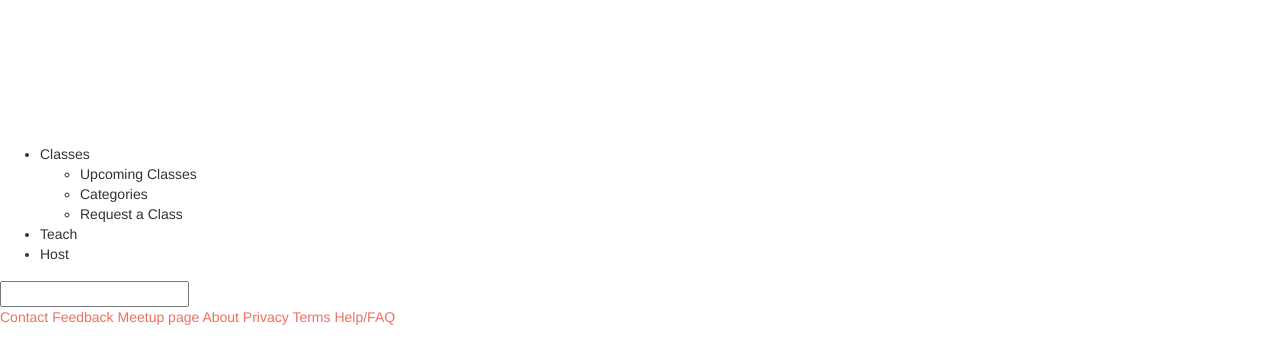
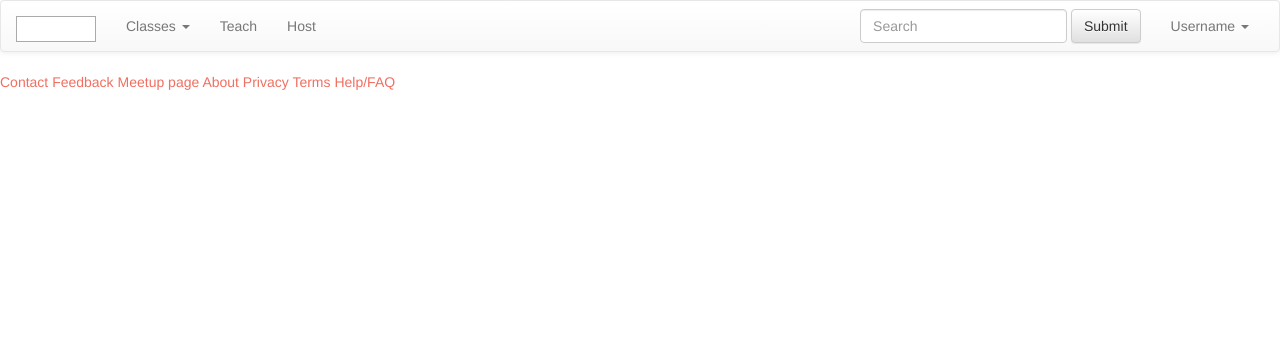
Before and after one commit to hai5nguy/LocalLearners, a website: page app/public/index.html in a window 1280 px wide. Drawn offline with nearby package versions, Linux system fonts and the light colour scheme.

Commit message:
Cleaned up bootstrappery, turned nav into bootstrap

```diff
--- a/app/public/index.html
+++ b/app/public/index.html
@@ -77,28 +77,56 @@
   <body ng-controller="MainController">
 
     <header>
-      <a href="index.html"><img src="img/logo.png" alt="Local Learners Logo" title="" class="logo" /></a>
-      <nav>
-        <ul>
-          <li>Classes
-            <ul>
-              <li>Upcoming Classes</li>
-              <li>Categories</li>
-              <li>Request a Class</li>
+      <nav class="navbar navbar-default" role="navigation">
+        <div class="container-fluid">
+          <!-- Brand and toggle get grouped for better mobile display -->
+          <div class="navbar-header">
+            <button type="button" class="navbar-toggle collapsed" data-toggle="collapse" data-target="#bs-example-navbar-collapse-1">
+              <span class="sr-only">Toggle navigation</span>
+              <span class="icon-bar"></span>
+              <span class="icon-bar"></span>
+              <span class="icon-bar"></span>
+            </button>
+            <!-- added inline styling until logo is finished -->
+            <a class="navbar-brand" href="index.html"><img src="img/logo.png" alt="Local Learners Logo" title="" class="logo" style="width:80px;height:26px;border:1px solid #AAA;" /></a>
+          </div>
+
+          <!-- Collect the nav links, forms, and other content for toggling -->
+          <div class="collapse navbar-collapse" id="bs-example-navbar-collapse-1">
+            <ul class="nav navbar-nav">
+              <li class="dropdown">
+                <a href="#" class="dropdown-toggle" data-toggle="dropdown" role="button" aria-expanded="false">Classes <span class="caret"></span></a>
+                <ul class="dropdown-menu" role="menu">
+                  <li><a href="#">Upcoming Classes</a></li>
+                  <li><a href="#">Categories</a></li>
+                  <li><a href="#">Request a Class</a></li>
+                </ul>
+              </li>
+              <li><a href="#">Teach</a></li>
+              <li><a href="#">Host</a></li>
             </ul>
-          </li>
-          <li>Teach</li>
-          <li>Host</li>
-        </ul>
+            <ul class="nav navbar-nav navbar-right">
+              <form class="navbar-form navbar-left" role="search" action="http://www.google.com/search" method="get">
+                <div class="form-group">
+                  <input type="hidden" name="output" value="googleabout" />
+                  <input type="hidden" name="sitesearch" value="locallearners.net" />
+                  <input type="text"   name="q" class="form-control" placeholder="Search" />
+                </div>
+                <button type="submit" class="btn btn-default">Submit</button>
+              </form>
+              <li class="dropdown">
+                <a href="#" class="dropdown-toggle" data-toggle="dropdown" role="button" aria-expanded="false">Username <span class="caret"></span></a>
+                <ul class="dropdown-menu" role="menu">
+                  <li><a href="#">View Profile</a></li>
+                  <li><a href="#">Account Settings</a></li>
+                  <li class="divider"></li>
+                  <li><a href="#">Log Out</a></li>
+                </ul>
+              </li>
+            </ul>
+          </div><!-- /.navbar-collapse -->
+        </div><!-- /.container-fluid -->
       </nav>
-      <div id="SearchNav">
-        <form action="http://www.google.com/search" method="get">
-          <input type="hidden" name="output" value="googleabout" />
-          <input type="hidden" name="sitesearch" value="locallearners.net" />
-          <input type="text" name="q" class="NavSearch" />
-          <input type="image" src="img/search.png" value="submit" alt="Submit" />
-        </form>
-      </div>
     </header>
 
     <section>
```
Also changed, not shown: app/public/templates/main.html (+6 -7 lines), app/public/img/class/0000_default.png (added), 1 other file.
